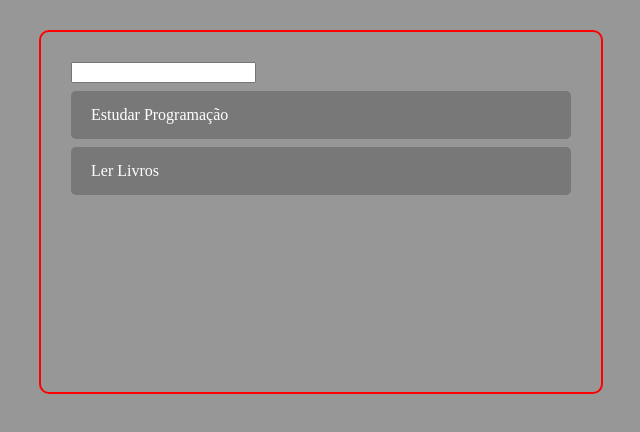
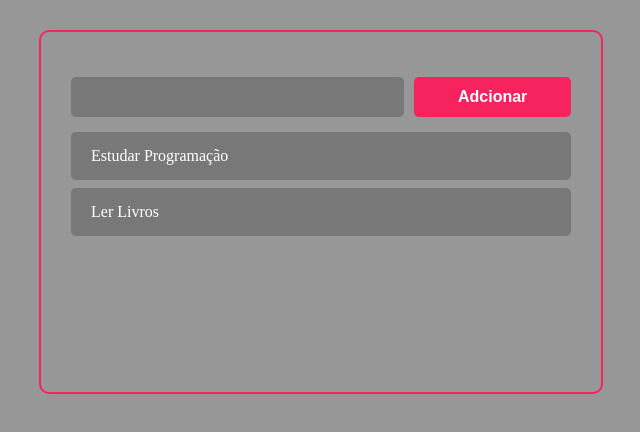
Before and after one commit to Diogo-Salvio/first-react-web, a React (Create React App) app: page / in a window 1280 px wide. Shown: the top 432 px of the page, without its empty margins (319-959 px from the left). Built offline with nearby package versions, Linux system fonts and the light colour scheme; the HTML template or start-up script is replaced by a standard one.

Commit message:
feat: add button and input

```diff
--- a/src/App.css
+++ b/src/App.css
@@ -3,7 +3,7 @@
     margin: 30px auto;
     overflow: auto;
     min-height: 300px;
-    border: 2px solid red;
+    border: 2px solid #F7235F;
     padding: 30px;
     border-radius: 10px;
 }
--- a/src/components/AddTask.css
+++ b/src/components/AddTask.css
@@ -0,0 +1,21 @@
+.add-task-container {
+    margin: 15px 0;
+    width: 100%;
+    display: flex;
+}
+
+.add-task-input  {
+    height: 40px;
+    padding: 0 10px;
+    border-radius: 5px;
+    border: none;
+    flex: 2;
+    background-color: rgb(120, 120 ,120);
+    color: white;
+    font-size: 16px;
+}
+
+.add-task-button-container {
+    margin-left: 10px;
+    flex: 1;
+}
--- a/src/components/AddTask.jsx
+++ b/src/components/AddTask.jsx
@@ -1,10 +1,21 @@
 import React from "react";
 
+import "./AddTask.css";
+import Button from "./Button";
+
 const AddTask = () => {
+
     return (
-        <input type="text" />
+
+        <div className="add-task-container">
+        <input className="add-task-input" type="text" />
+        <div className="add-task-button-container">
+        <Button>Adcionar</Button>
+        </div>
+        </div>
+
     );
-}
+};
 
 
 export default AddTask;
--- /dev/null
+++ b/src/components/Button.css
@@ -0,0 +1,12 @@
+.button {
+    background-color: #F7235F;
+    height: 40px;
+    padding: 0 10px;
+    border-radius: 5px;
+    width: 100%;
+    font-size: 16px;
+    color: white;
+    font-weight: bold;
+    cursor: pointer;
+    border: none;
+}
--- /dev/null
+++ b/src/components/Button.jsx
@@ -0,0 +1,14 @@
+import React from "react";
+
+import "./Button.css";
+
+const Button = ({children, onClick}) => {
+    return(
+        <button onClick={onClick} className="button">
+            {children}
+        </button>
+    );
+}
+
+
+export default Button;
```
